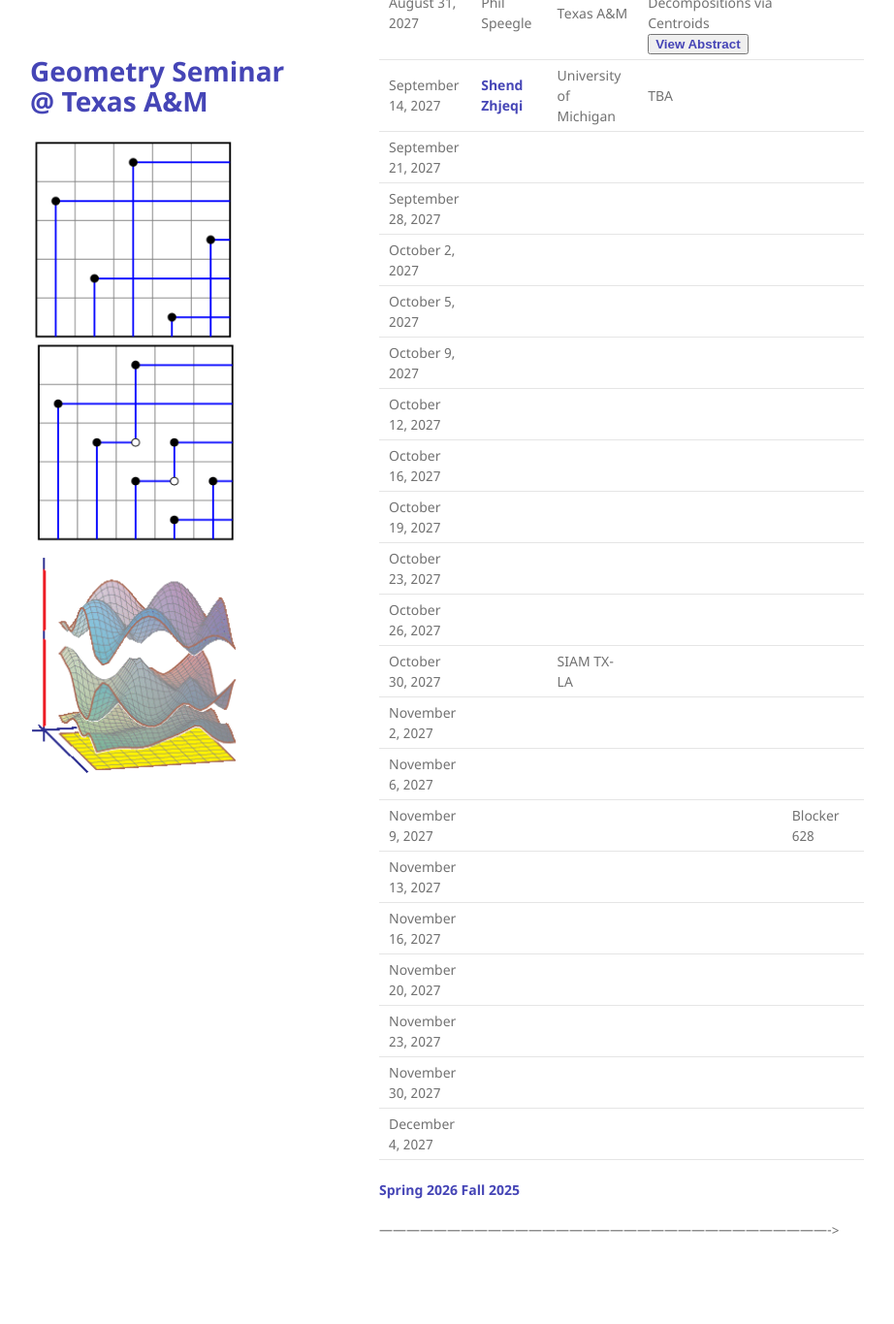
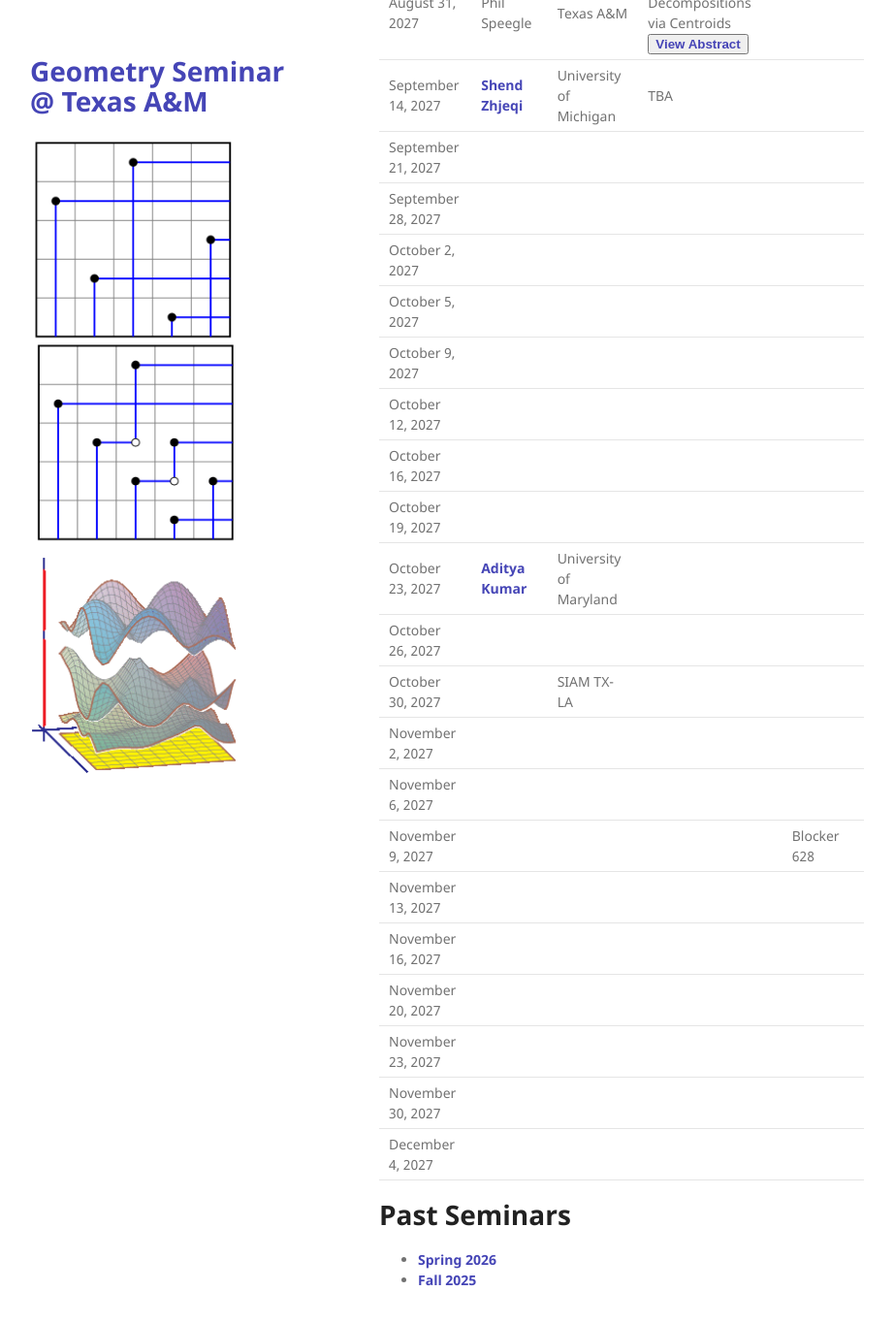
Before and after one commit to tamu-seminar/geometry, a Jekyll site: the page built from index.md, in a window 1280 px wide and 1400 px high, scrolled down 553 px. Shown: the top 1365 px of the window at 97% size, without its empty margins (179-1101 px from the left). Built offline with Jekyll 4.4.1, drawn with Linux system fonts in a browser that asks for light colours.

Commit message:
aditya kumar

```diff
--- a/index.md
+++ b/index.md
@@ -37,7 +37,7 @@ Many dates in September conflict with promotion talks or committee meetings.
 | October 12, 2027 | | | | |
 | October 16, 2027 | | | | |
 | October 19, 2027 | | | | |
-| October 23, 2027 | | | | |
+| October 23, 2027 |[Aditya Kumar](https://sites.google.com/view/adityakm?pli=1&authuser=0) | University of Maryland | | |
 | October 26, 2027 | | | | |
 | October 30, 2027 | | SIAM TX-LA | | |
 | November 2, 2027 | | | | |
@@ -51,8 +51,10 @@ Many dates in September conflict with promotion talks or committee meetings.
 | December 4, 2027 | | | | |
 
 <!-- # Past Seminars  -->
-[Spring 2026](2026_1.md)
-[Fall 2025](2025_2.md)
+# Past Seminars
+
+- [Spring 2026](2026_1.md)
+- [Fall 2025](2025_2.md)
 
 
 
@@ -110,8 +112,6 @@ behavior of the period map.
  </p>
 </div>
 <!---------------------------------------------------------------------------------------------------->
-
----------------------------------------------------------------------------------------------------->
 
 
 <!-- Code that makes the pop-up windows -->
```
